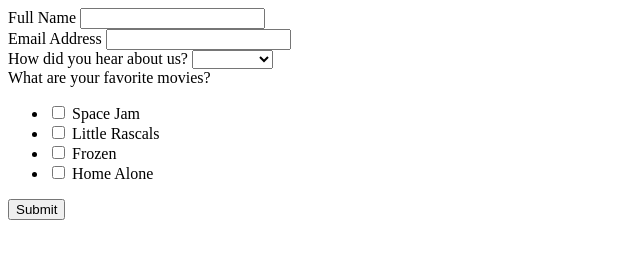
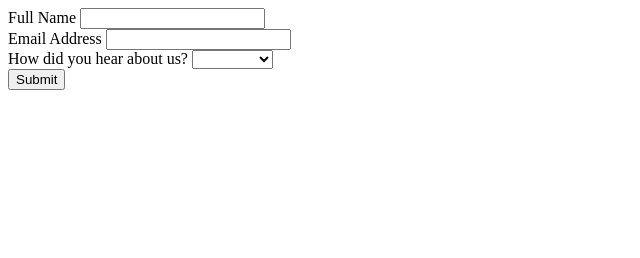
Before and after one commit to nmcdowell00/wtf, a plain HTML site: page public/index.html in a window 1280 px wide. Shown: the whole page, without its empty margins (0-640 px from the left). Drawn offline with Linux system fonts and the light colour scheme.

Commit message:
deletions

```diff
--- a/public/index.html
+++ b/public/index.html
@@ -28,32 +28,7 @@
         </select>
       </div>
 
-      <div class="checklist">
-        <label>What are your favorite movies?</label>
-        <ul>
-          <li>
-            <input id="m1" type="checkbox" name="movies" value="Space Jam" />
-            <label for="m1">Space Jam</label>
-          </li>
-          <li>
-            <input
-              id="m2"
-              type="checkbox"
-              name="movies"
-              value="Little Rascals"
-            />
-            <label for="m2">Little Rascals</label>
-          </li>
-          <li>
-            <input id="m3" type="checkbox" name="movies" value="Frozen" />
-            <label for="m3">Frozen</label>
-          </li>
-          <li>
-            <input id="m4" type="checkbox" name="movies" value="Home Alone" />
-            <label for="m4">Home Alone</label>
-          </li>
-        </ul>
-      </div>
+
 
       <button type="submit">Submit</button>
     </form>
```
Also changed, not shown: functions/api/submit.js (+1 -14 lines), 1 other file.
